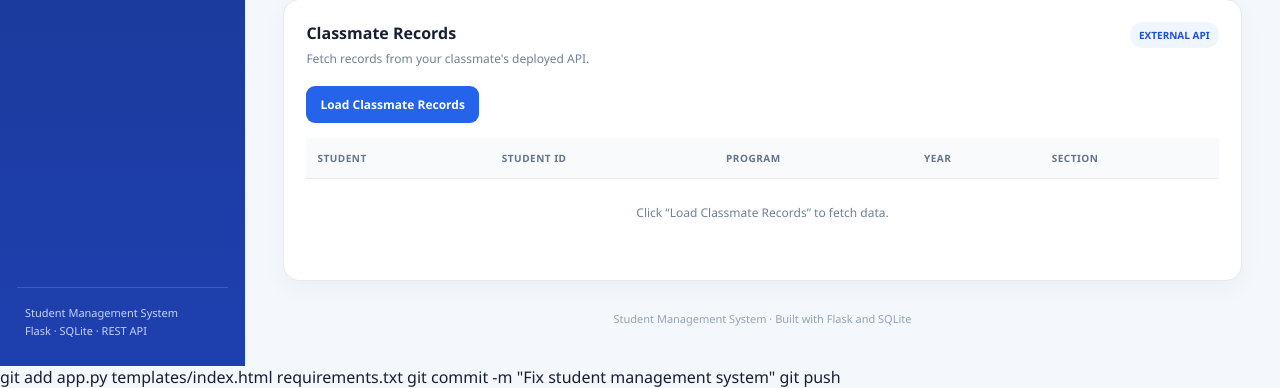
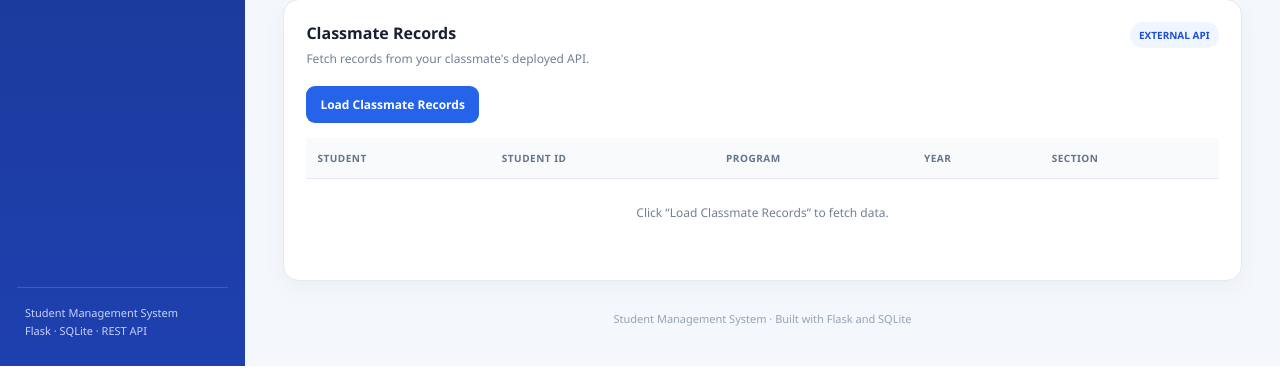
Before and after one commit to aladamariel/MARIELALADA, a Flask app: page / in a window 1280 px wide. Shown: the part 1568-1956 px from the top of the page. After the commit the page ends 1934 px from the top, so only its background shows below. Run offline with Flask 3, Linux system fonts and the light colour scheme; data comes from the database, SQL or seed files in the repository.

Commit message:
Fix student management system

```diff
--- a/templates/index.html
+++ b/templates/index.html
@@ -1301,6 +1301,3 @@
 </script>
 </body>
 </html>
-git add app.py templates/index.html requirements.txt
-git commit -m "Fix student management system"
-git push
```
